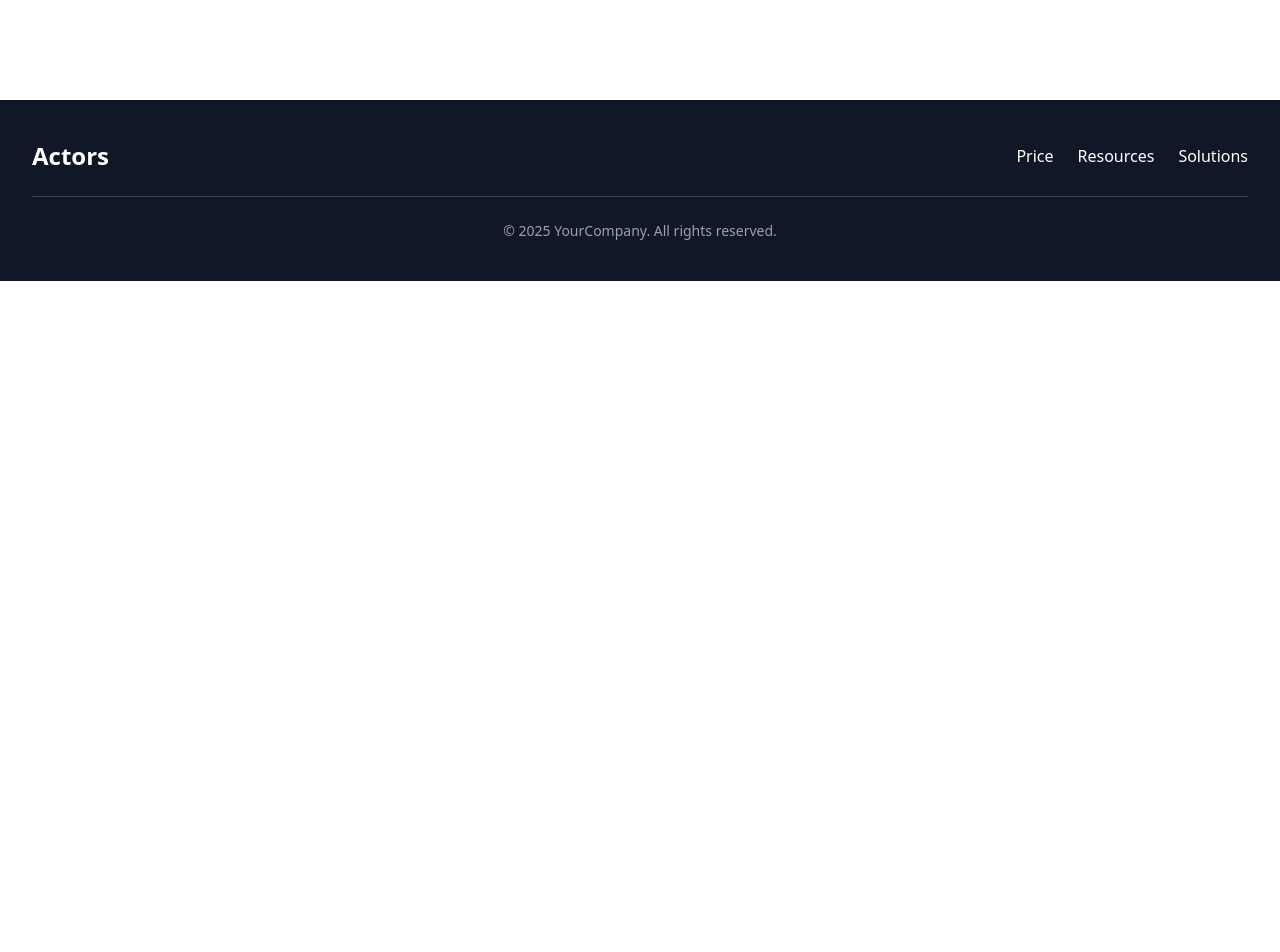
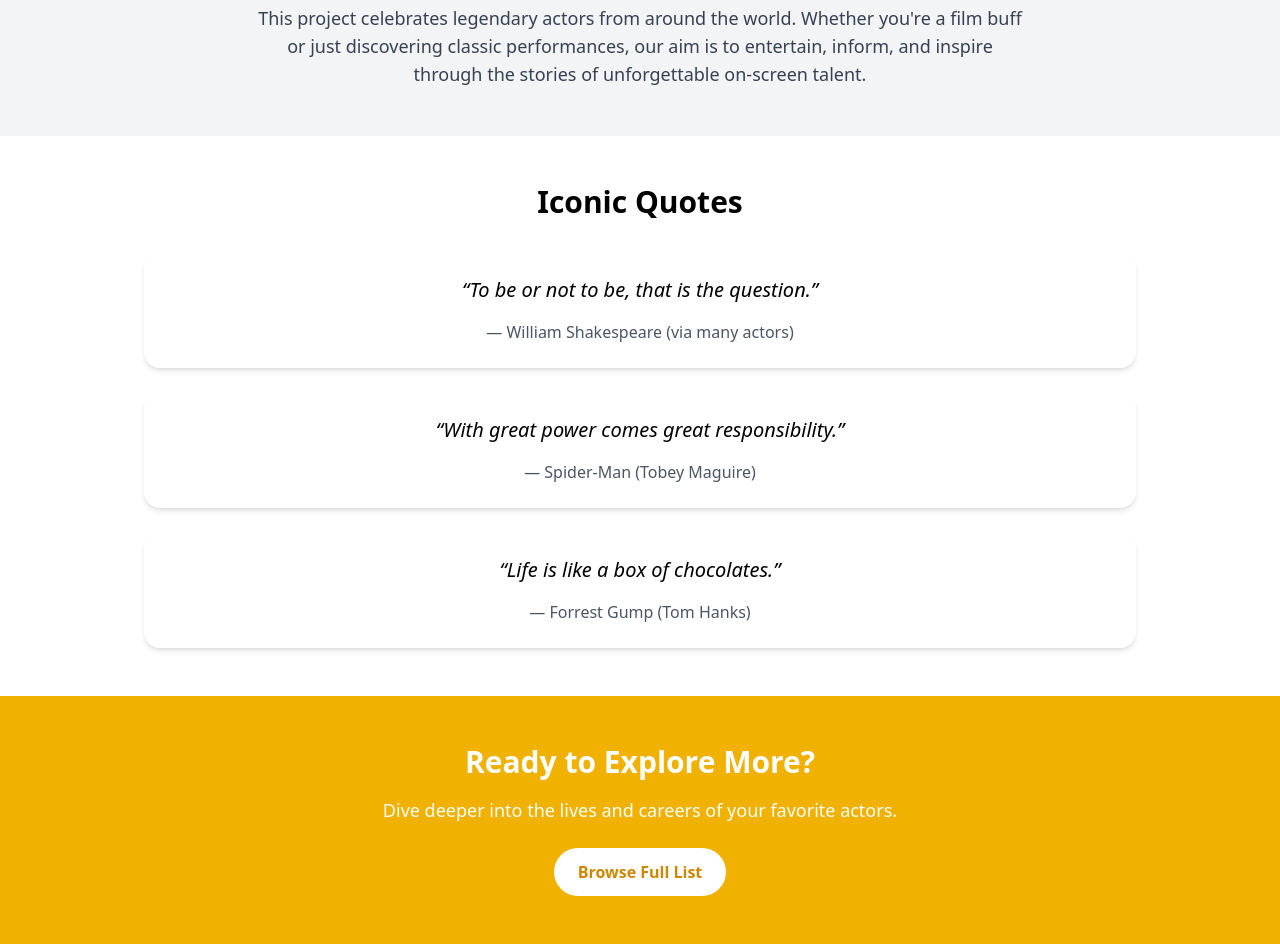
Before and after one commit to m4rcin7/abcd, a React (Vite) app: page / in a window 1280 px wide. Shown: the part 860-1812 px from the top of the page. Before the commit the page ends 1141 px from the top, so only its background shows below. Built offline with nearby package versions, Linux system fonts and the light colour scheme.

Commit message:
more content on homepage

```diff
--- a/src/pages/HomePage.tsx
+++ b/src/pages/HomePage.tsx
@@ -7,6 +7,21 @@ const actors = [
   { name: "Mr. Bean", img: actor1 },
   { name: "Jackie Chan", img: actor2 },
   { name: "Legend", img: actor3 },
+];
+
+const quotes = [
+  {
+    text: "To be or not to be, that is the question.",
+    author: "William Shakespeare (via many actors)",
+  },
+  {
+    text: "With great power comes great responsibility.",
+    author: "Spider-Man (Tobey Maguire)",
+  },
+  {
+    text: "Life is like a box of chocolates.",
+    author: "Forrest Gump (Tom Hanks)",
+  },
 ];
 
 const HomePage = () => {
@@ -55,6 +70,47 @@ const HomePage = () => {
             </motion.div>
           ))}
         </section>
+
+        <section className="bg-gray-100 py-12 px-4 text-center">
+          <h2 className="text-3xl font-bold mb-4">About This Site</h2>
+          <p className="max-w-3xl mx-auto text-lg text-gray-700">
+            This project celebrates legendary actors from around the world.
+            Whether you're a film buff or just discovering classic performances,
+            our aim is to entertain, inform, and inspire through the stories of
+            unforgettable on-screen talent.
+          </p>
+        </section>
+
+        <section className="py-12 px-4 max-w-5xl mx-auto">
+          <h2 className="text-3xl font-bold text-center mb-8">Iconic Quotes</h2>
+          <div className="space-y-6">
+            {quotes.map((quote, i) => (
+              <motion.blockquote
+                key={i}
+                className="bg-white shadow-md p-6 rounded-2xl text-center"
+                initial={{ opacity: 0, y: 30 }}
+                whileInView={{ opacity: 1, y: 0 }}
+                viewport={{ once: true }}
+                transition={{ delay: i * 0.2, duration: 0.6 }}
+              >
+                <p className="text-xl italic">“{quote.text}”</p>
+                <footer className="mt-4 text-gray-600">— {quote.author}</footer>
+              </motion.blockquote>
+            ))}
+          </div>
+        </section>
+
+        <section className="bg-yellow-500 py-12 px-4 text-center">
+          <h2 className="text-3xl font-bold text-white mb-4">
+            Ready to Explore More?
+          </h2>
+          <p className="text-lg text-white mb-6">
+            Dive deeper into the lives and careers of your favorite actors.
+          </p>
+          <button className="bg-white text-yellow-600 font-semibold px-6 py-3 rounded-full hover:bg-gray-100 transition">
+            Browse Full List
+          </button>
+        </section>
       </div>
     </>
   );
```
